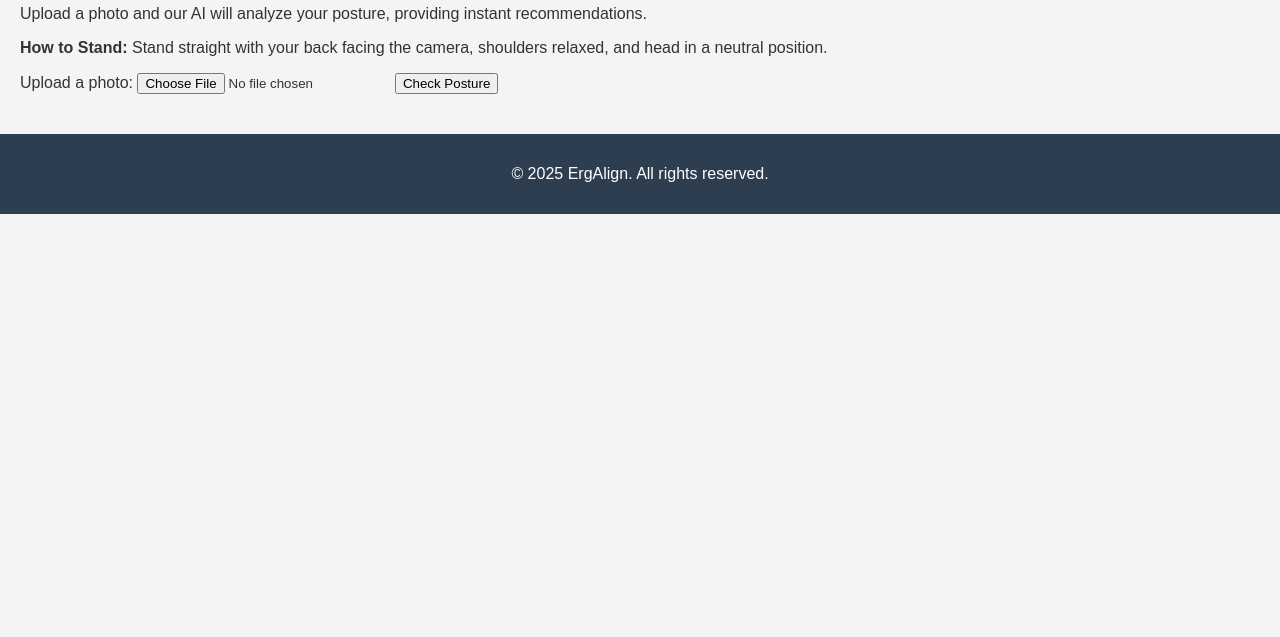
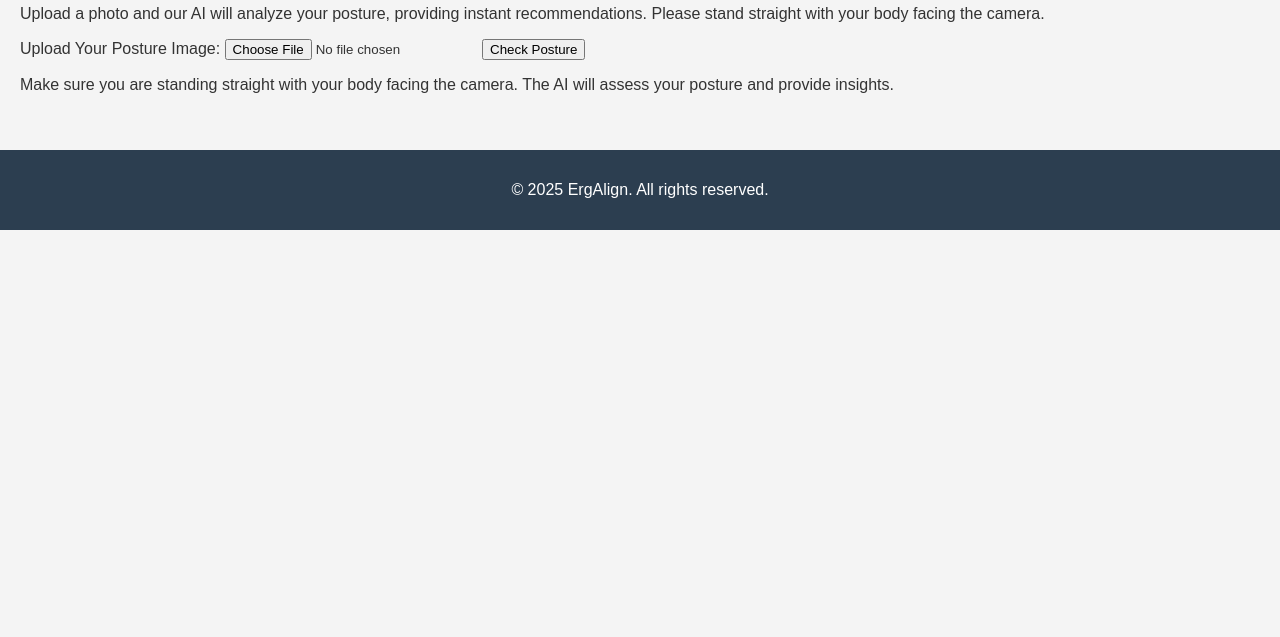
Before and after one commit to ErgalignIntel/ErgAlign-Posture, a plain HTML site: page ai-coach.html in a window 1280 px wide. Shown: the part 163-800 px from the top of the page. Drawn offline with Linux system fonts and the light colour scheme.

Commit message:
Update ai-coach.html

```diff
--- a/ai-coach.html
+++ b/ai-coach.html
@@ -21,23 +21,23 @@
         </nav>
     </header>
 
+    <!-- Main Content Section for AI Posture Coach -->
     <section class="content">
         <h1>AI Posture Coach</h1>
-        <p>Upload a photo and our AI will analyze your posture, providing instant recommendations.</p>
+        <p>Upload a photo and our AI will analyze your posture, providing instant recommendations. Please stand straight with your body facing the camera.</p>
 
-        <!-- Posture Checker Form -->
-        <div class="posture-form">
-            <p><strong>How to Stand:</strong> Stand straight with your back facing the camera, shoulders relaxed, and head in a neutral position.</p>
+        <!-- Posture Upload Form -->
+        <form id="posture-form" action="https://ergalign.app.n8n.cloud/webhook-test/d7c96e1f-ab06-4c34-9dbe-d642bfb5b056" method="POST" enctype="multipart/form-data">
+            <label for="image-upload">Upload Your Posture Image:</label>
+            <input type="file" id="image-upload" name="image" accept="image/*" required>
+            <button type="submit">Check Posture</button>
+        </form>
 
-            <form id="posture-form" action="YOUR_WEBHOOK_URL" method="POST" enctype="multipart/form-data">
-                <label for="photo-upload">Upload a photo:</label>
-                <input type="file" id="photo-upload" name="photo" accept="image/*" required>
-
-                <button type="submit" id="check-posture-btn">Check Posture</button>
-            </form>
-        </div>
+        <!-- Instructions Section (for better user guidance) -->
+        <p>Make sure you are standing straight with your body facing the camera. The AI will assess your posture and provide insights.</p>
     </section>
 
+    <!-- Footer Section -->
     <footer>
         <p>&copy; 2025 ErgAlign. All rights reserved.</p>
     </footer>
```
